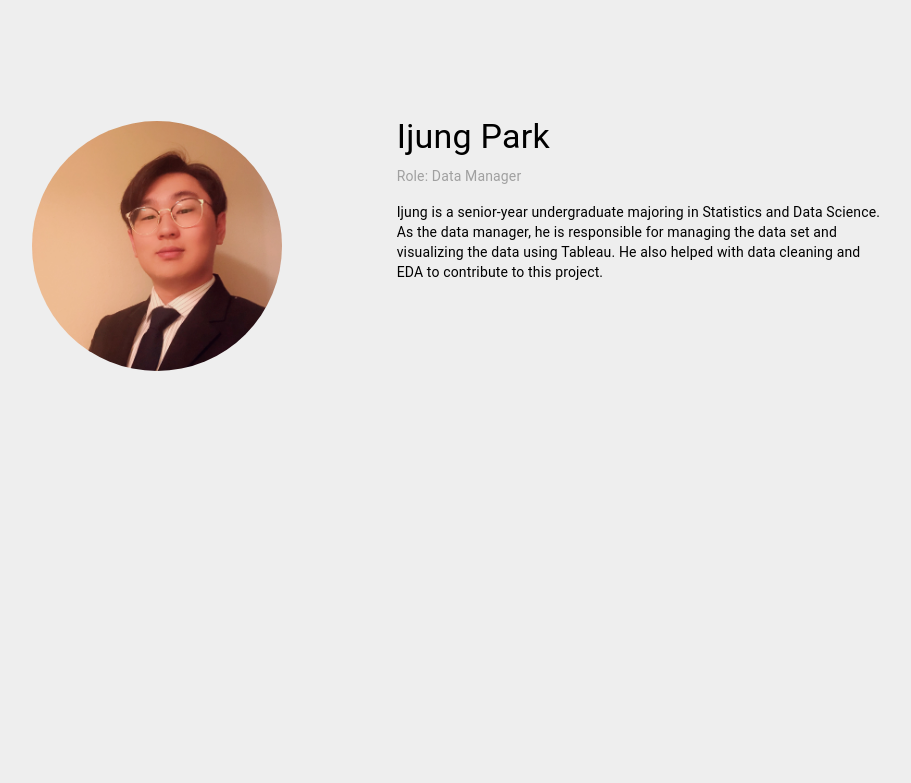
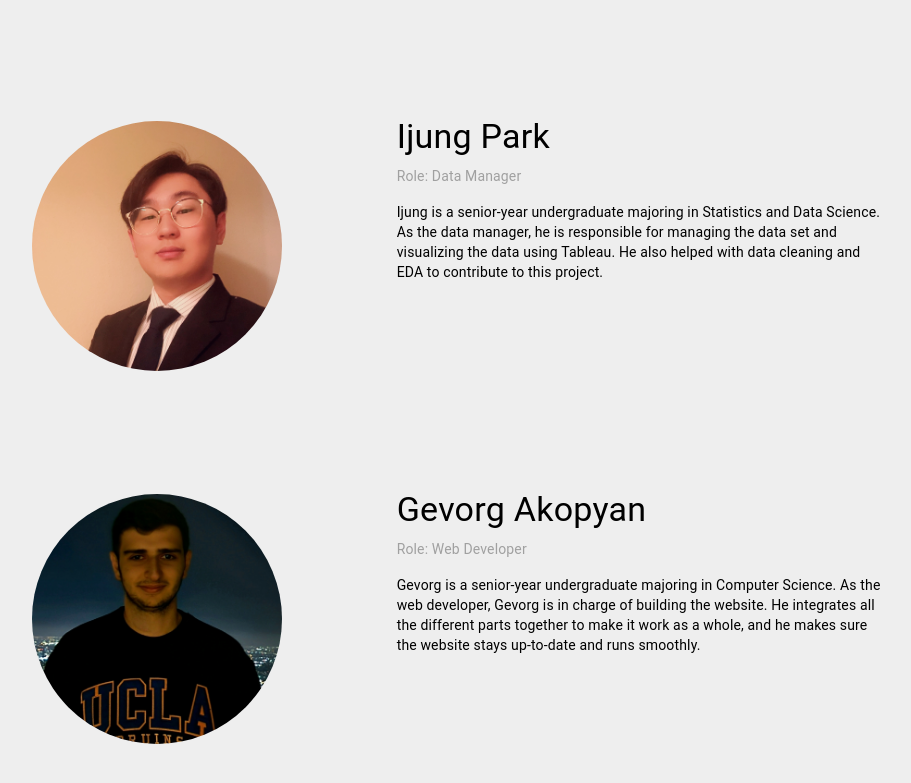
Before and after one commit to gevorgakopyan/NextGenOpportunity, a React (Create React App) app: page /team in a window 1280 px wide. Shown: the part 1078-1861 px from the top of the page, without its empty margins (164-1075 px from the left). Before the commit the page ends 1556 px from the top, so only its background shows below. Built offline with nearby package versions, Linux system fonts and the light colour scheme.

Commit message:
Meet the team with me

```diff
--- a/src/Projects.js
+++ b/src/Projects.js
@@ -5,7 +5,9 @@ import YujiImg from './img/YujiImg.png'
 import CarolynImg from './img/CarolynImg.JPEG'
 import LjungImg from './img/LjungImg.jpg'
 import RachelImg from './img/RachelImg.jpg'
+import GevImg from './img/GevImg.jpg'
 import Navbar from './Navbar';
+
 
 function Projects() {
   const fadeInDivs = useRef([]);
@@ -132,6 +134,14 @@ const projects = [
       'Ijung is a senior-year undergraduate majoring in Statistics and Data Science. As the data manager, he is responsible for managing the data set and visualizing the data using Tableau. He also helped with data cleaning and EDA to contribute to this project.'
     ],
   },
+  {
+    img: GevImg,
+    title: "Gevorg Akopyan",
+    skills: 'Role: Web Developer',
+    bullets: [
+      'Gevorg is a senior-year undergraduate majoring in Computer Science. As the web developer, Gevorg is in charge of building the website. He integrates all the different parts together to make it work as a whole, and he makes sure the website stays up-to-date and runs smoothly.'
+    ],
+  },
 ];
 
 export default Projects;
```
Also changed, not shown: src/img/GevImg.jpg (added).
